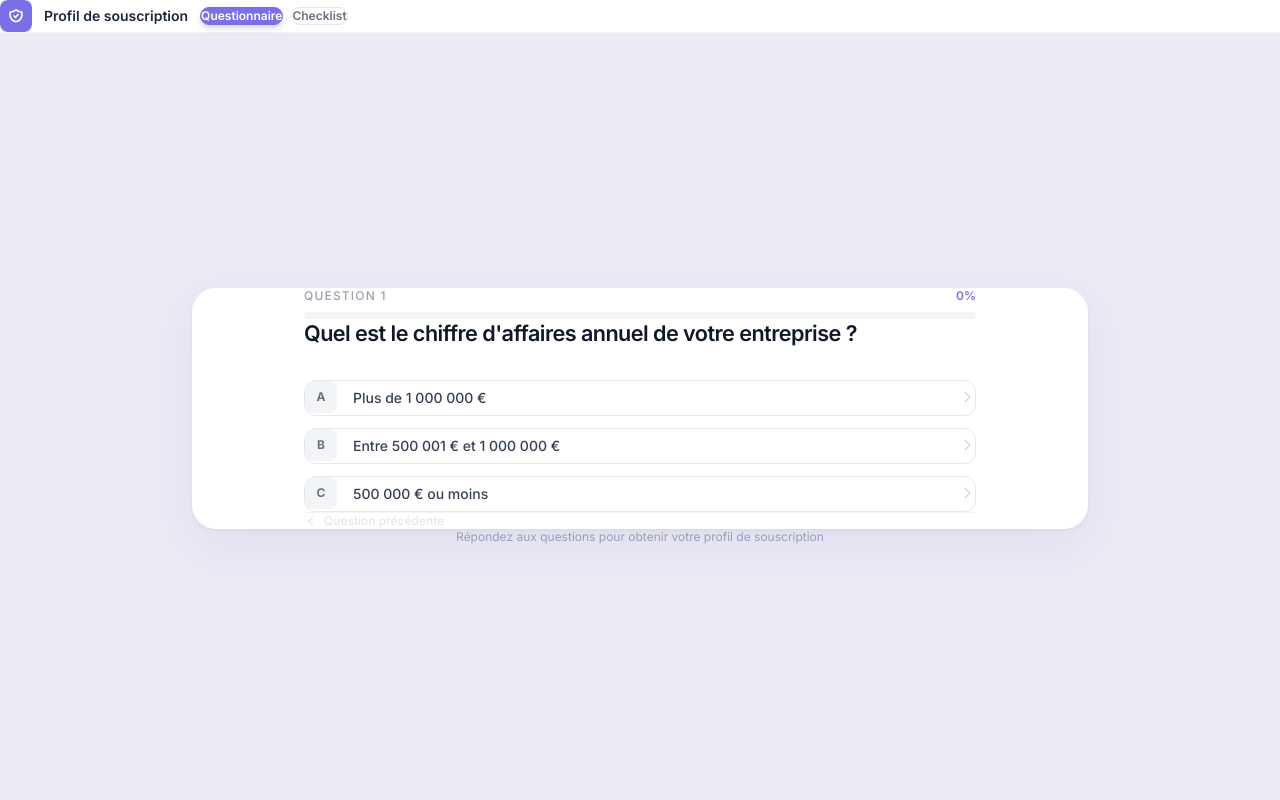
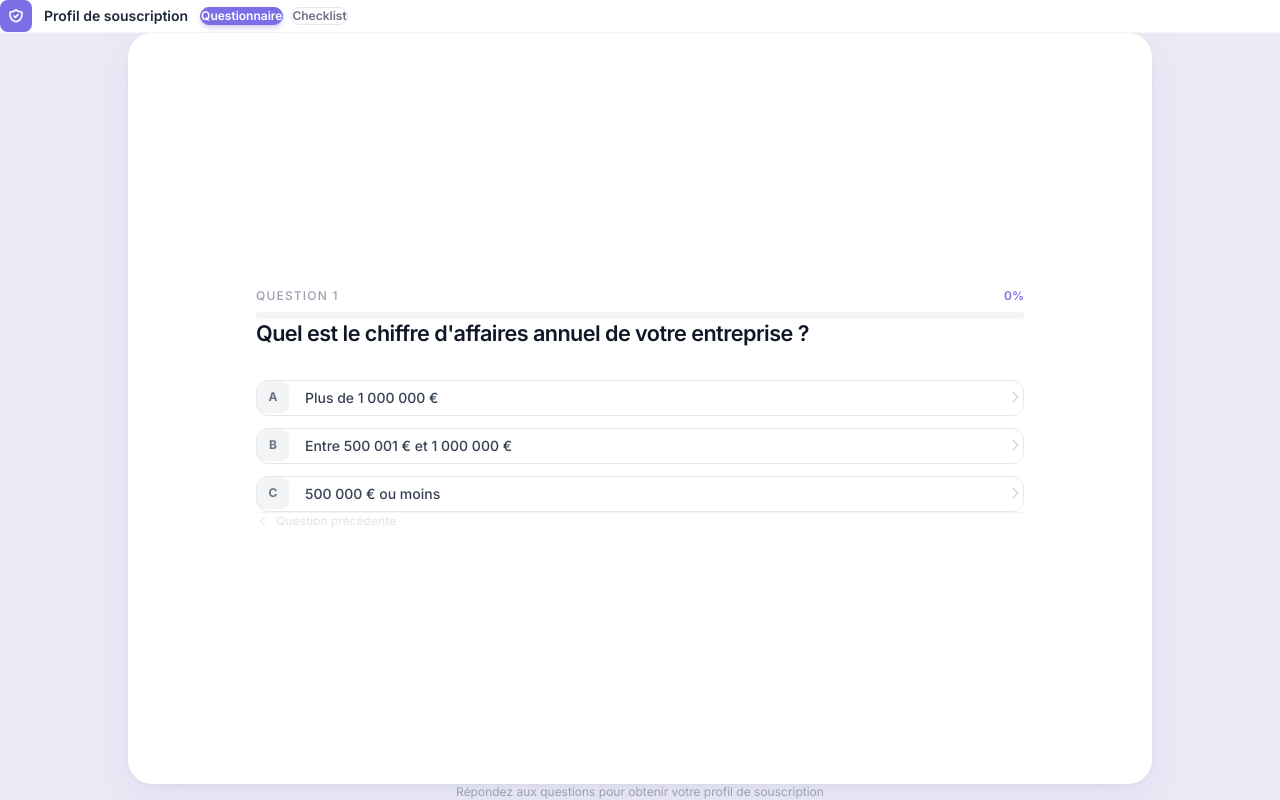
Before and after one commit to valentinbertrand-commits/insurance-profiler, a React (Vite) app: page / in a window 1280 px wide. Built offline with nearby package versions, Linux system fonts and the light colour scheme.

Commit message:
Agrandir la fenêtre principale pour occuper toute la hauteur d'écran
Co-Authored-By: Claude Sonnet 4.6 <noreply@anthropic.com>

```diff
--- a/src/App.tsx
+++ b/src/App.tsx
@@ -17,9 +17,9 @@ export default function App() {
   const isResult = currentNode.type === 'result';
 
   return (
-    <div className="min-h-screen flex flex-col" style={{ backgroundColor: '#EBEBF5' }}>
+    <div className="h-screen flex flex-col overflow-hidden" style={{ backgroundColor: '#EBEBF5' }}>
       {/* Header */}
-      <header className="bg-white border-b border-gray-100 px-10 py-4 flex items-center gap-3">
+      <header className="shrink-0 bg-white border-b border-gray-100 px-10 py-4 flex items-center gap-3">
         <div
           className="w-8 h-8 rounded-lg flex items-center justify-center"
           style={{ backgroundColor: '#7B6FE8' }}
@@ -55,19 +55,20 @@ export default function App() {
       </header>
 
       {/* Main */}
-      <main className={`flex-1 flex px-8 py-10 ${mode === 'questionnaire' ? 'items-center justify-center' : 'items-start justify-center'}`}>
-        <div className={`w-full ${mode === 'checklist' ? 'max-w-6xl' : 'max-w-4xl'}`}>
+      <main className="flex-1 flex overflow-hidden px-6 py-6 justify-center">
+        <div className={`w-full flex flex-col ${mode === 'checklist' ? 'max-w-7xl' : 'max-w-5xl'}`}>
 
           {mode === 'checklist' ? (
+            /* ChecklistView s'étire sur toute la hauteur disponible */
             <ChecklistView />
           ) : (
-            <>
-              {/* Card questionnaire */}
+            /* Mode questionnaire : card pleine hauteur + contenu centré */
+            <div className="flex-1 flex flex-col">
               <div
-                className="bg-white rounded-3xl flex flex-col items-center"
+                className="flex-1 bg-white rounded-3xl flex flex-col items-center justify-center"
                 style={{ boxShadow: '0 2px 4px rgba(0,0,0,0.04), 0 16px 48px rgba(123,111,232,0.10)' }}
               >
-                <div className="w-full max-w-2xl">
+                <div className="w-full max-w-3xl flex flex-col">
                   {/* Progress */}
                   {!isResult && (
                     <div className="px-10 pt-9 pb-0">
@@ -114,11 +115,11 @@ export default function App() {
 
               {/* Footer hint */}
               {!isResult && (
-                <p className="text-center text-xs text-gray-400 mt-5 animate-fade">
+                <p className="text-center text-xs text-gray-400 mt-4 animate-fade">
                   Répondez aux questions pour obtenir votre profil de souscription
                 </p>
               )}
-            </>
+            </div>
           )}
         </div>
       </main>
--- a/src/components/checklist/ChecklistView.tsx
+++ b/src/components/checklist/ChecklistView.tsx
@@ -18,10 +18,10 @@ export function ChecklistView() {
 
   return (
     <div
-      className="bg-white rounded-3xl overflow-hidden"
+      className="bg-white rounded-3xl overflow-hidden flex-1 flex flex-col"
       style={{ boxShadow: '0 2px 4px rgba(0,0,0,0.04), 0 16px 48px rgba(123,111,232,0.10)' }}
     >
-      <div className="flex" style={{ minHeight: '680px' }}>
+      <div className="flex flex-1">
 
         {/* ── Colonne gauche : critères ────────────────────────────────────── */}
         <div className="w-[380px] shrink-0 border-r border-gray-100 flex flex-col">
```
